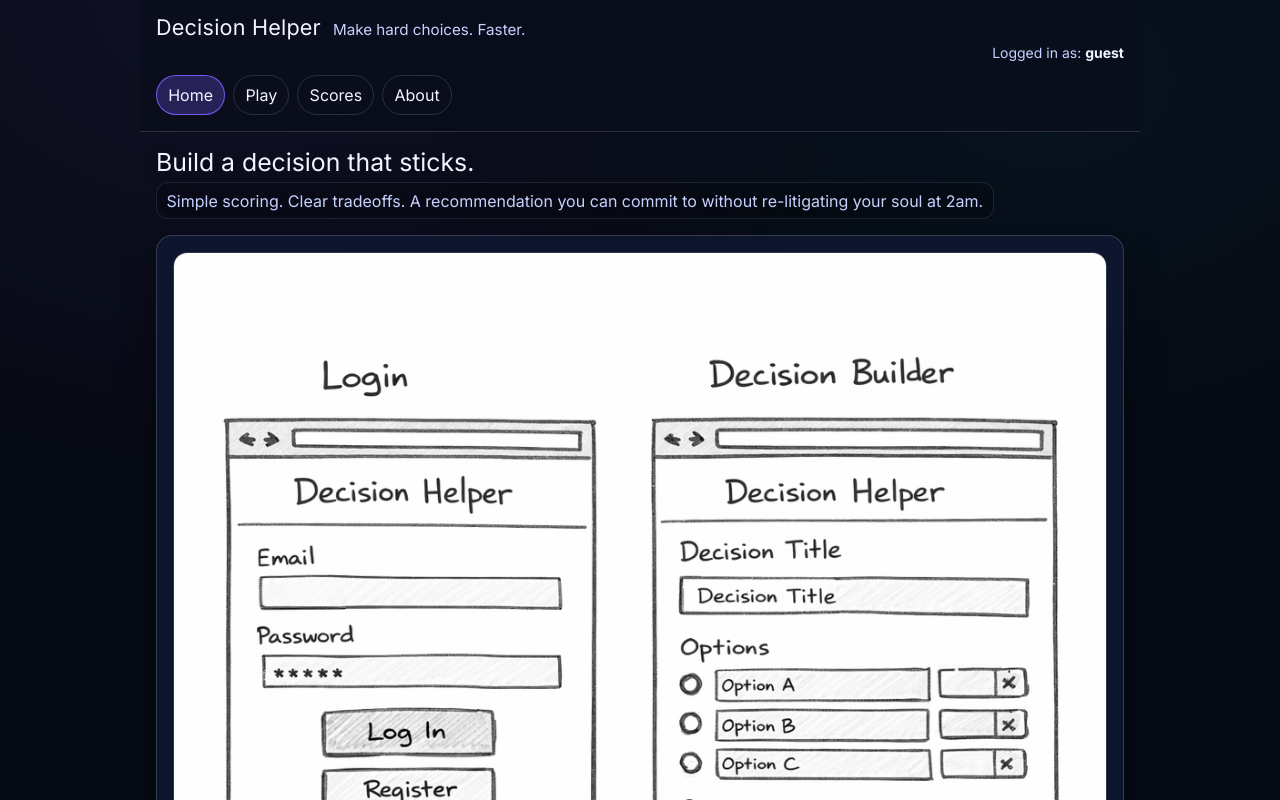
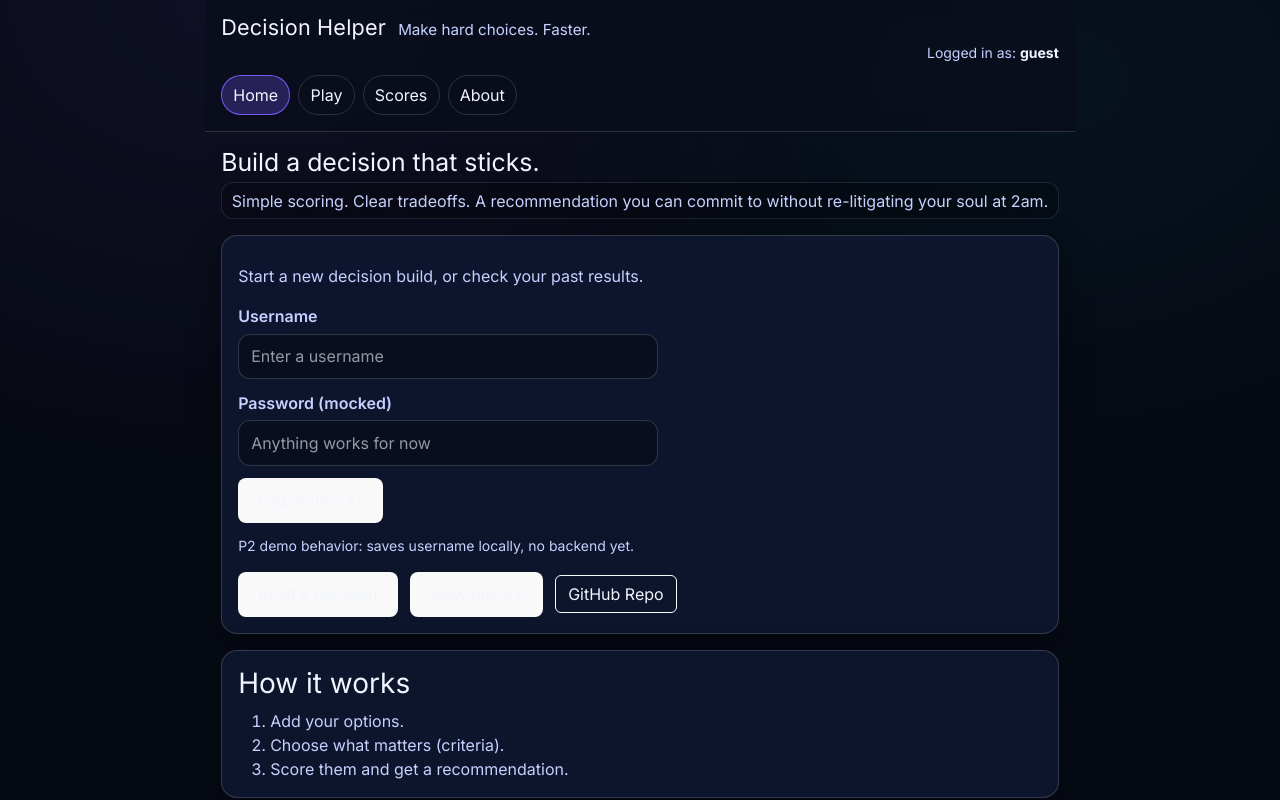
Before and after one commit to aztyler77-ux/startup, a React (Vite) app in the folder react/: page / in a window 1280 px wide. Shown: the top 800 px of the page. Built offline with nearby package versions, Linux system fonts and the light colour scheme.

Commit message:
chore(home): remove hero image per TA feedback

```diff
--- a/react/src/views/Home.jsx
+++ b/react/src/views/Home.jsx
@@ -31,7 +31,6 @@ export default function Home({ userName, onLogin }) {
       </p>
 
       <div className="cardish" style={{ marginBottom: "1rem" }}>
-        <img src="/DecisionHelper.png" alt="Decision Helper" />
         <p style={{ marginTop: ".75rem", color: "var(--muted)" }}>
           Start a new decision build, or check your past results.
         </p>
```
